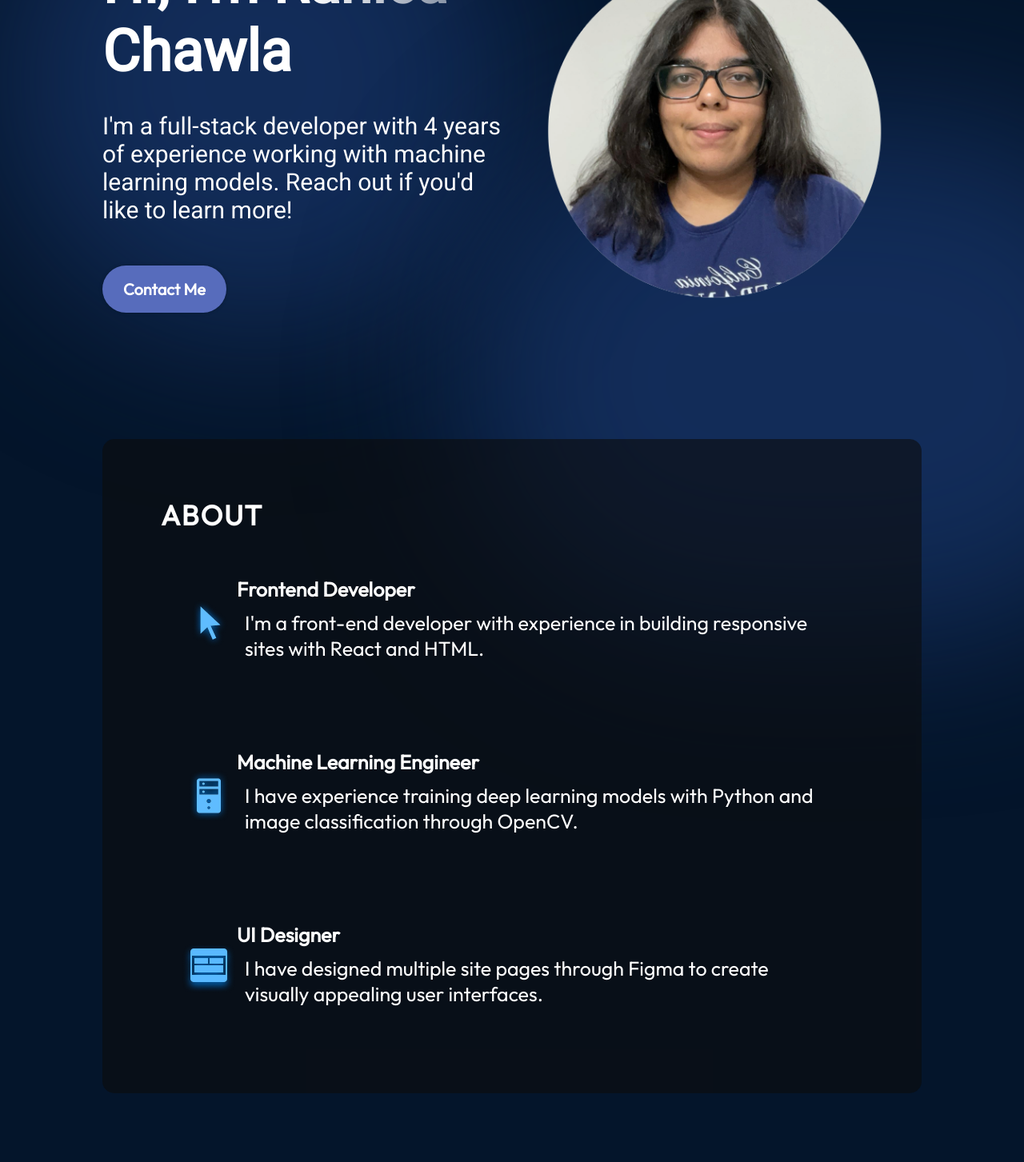
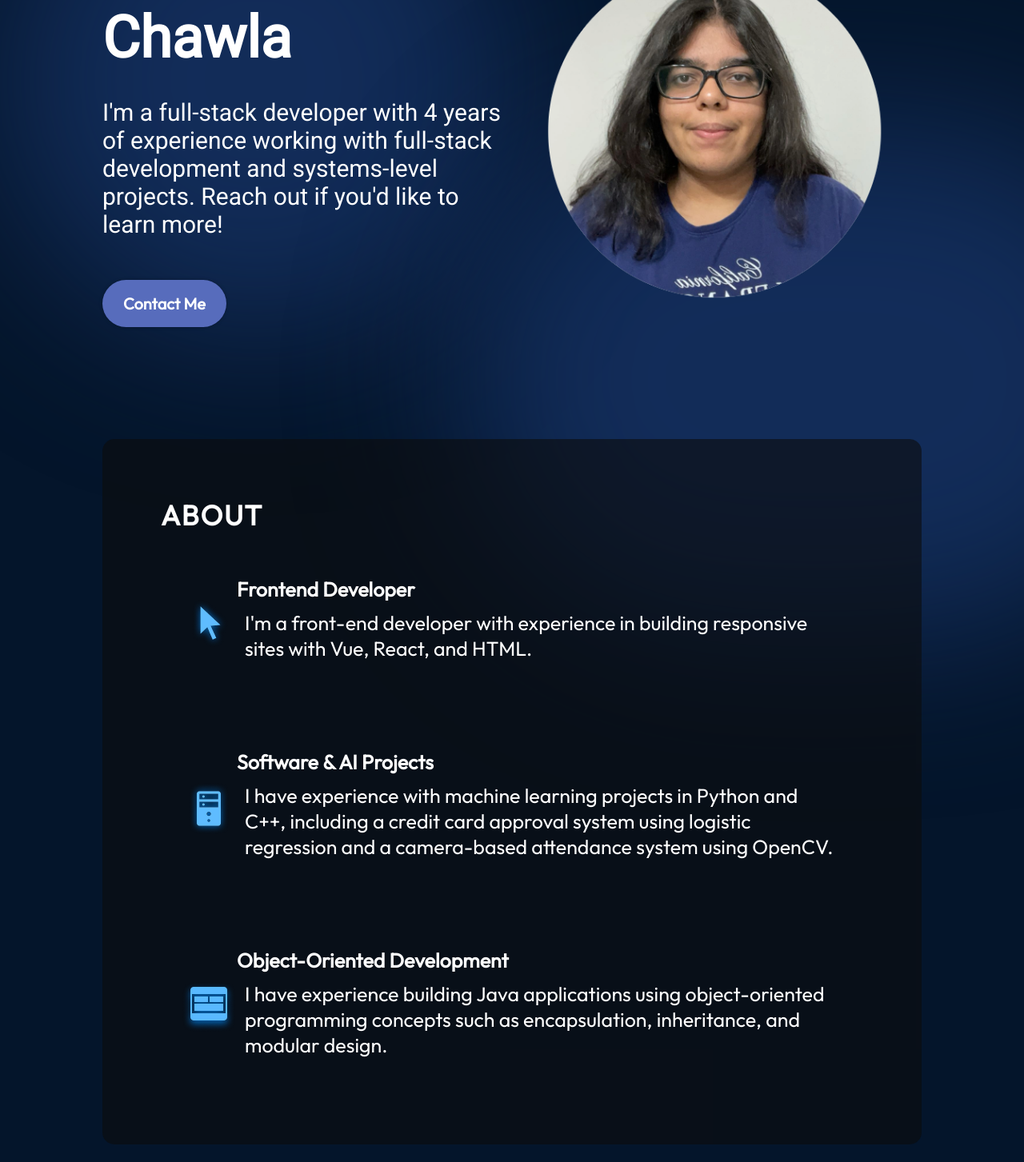
Before and after one commit to Ranica10/Portfolio-Website, a React (Vite) app: page / in a window 1280 px wide. Shown: the part 240-1693 px from the top of the page at 80% size. Built offline with nearby package versions, Linux system fonts and the light colour scheme.

Commit message:
update intro

```diff
--- a/src/components/About/About.jsx
+++ b/src/components/About/About.jsx
@@ -12,21 +12,21 @@ export const About = () => {
                     <img src={getImageUrl("about/cursorIcon.png")} alt="Cursor icon" />
                     <div className={styles.aboutText}>
                         <h3>Frontend Developer</h3>
-                        <p>I'm a front-end developer with experience in building responsive sites with React and HTML.</p>
+                        <p>I'm a front-end developer with experience in building responsive sites with Vue, React, and HTML.</p>
                     </div>
                 </li>
                 <li className={styles.aboutItem}>
                     <img src={getImageUrl("about/serverIcon.png")} alt="Server icon" />
                     <div className={styles.aboutText}>
-                        <h3>Machine Learning Engineer</h3>
-                        <p>I have experience training deep learning models with Python and image classification through OpenCV.</p>
+                        <h3>Software & AI Projects</h3>
+                        <p>I have experience with machine learning projects in Python and C++, including a credit card approval system using logistic regression and a camera-based attendance system using OpenCV.</p>
                     </div>
                 </li>
                 <li className={styles.aboutItem}>
                     <img src={getImageUrl("about/uiIcon.png")} alt="UI icon" />
                     <div className={styles.aboutText}>
-                        <h3>UI Designer</h3>
-                        <p>I have designed multiple site pages through Figma to create visually appealing user interfaces.</p>
+                        <h3>Object-Oriented Development</h3>
+                        <p>I have experience building Java applications using object-oriented programming concepts such as encapsulation, inheritance, and modular design.</p>
                     </div>
                 </li>
             </ul>
--- a/src/components/Intro/Intro.jsx
+++ b/src/components/Intro/Intro.jsx
@@ -8,7 +8,7 @@ export const Intro = () => {
         {/* Introduction to my profile */}
         <div className={styles.content}>
             <h1 className={styles.title}>Hi, I'm Ranica Chawla</h1>
-            <p className={styles.description}>I'm a full-stack developer with 4 years of experience working with machine learning models. Reach out if you'd like to learn more!</p>
+            <p className={styles.description}>I'm a full-stack developer with 4 years of experience working with full-stack development and systems-level projects. Reach out if you'd like to learn more!</p>
             <a className={styles.contactBtn} href="mailto:ranicachawla@hotmail.com">Contact Me</a>
         </div>
         <img className={styles.profileImg} src={getImageUrl("intro/profileImage.png")} alt="Profile Image of me"/>
```
